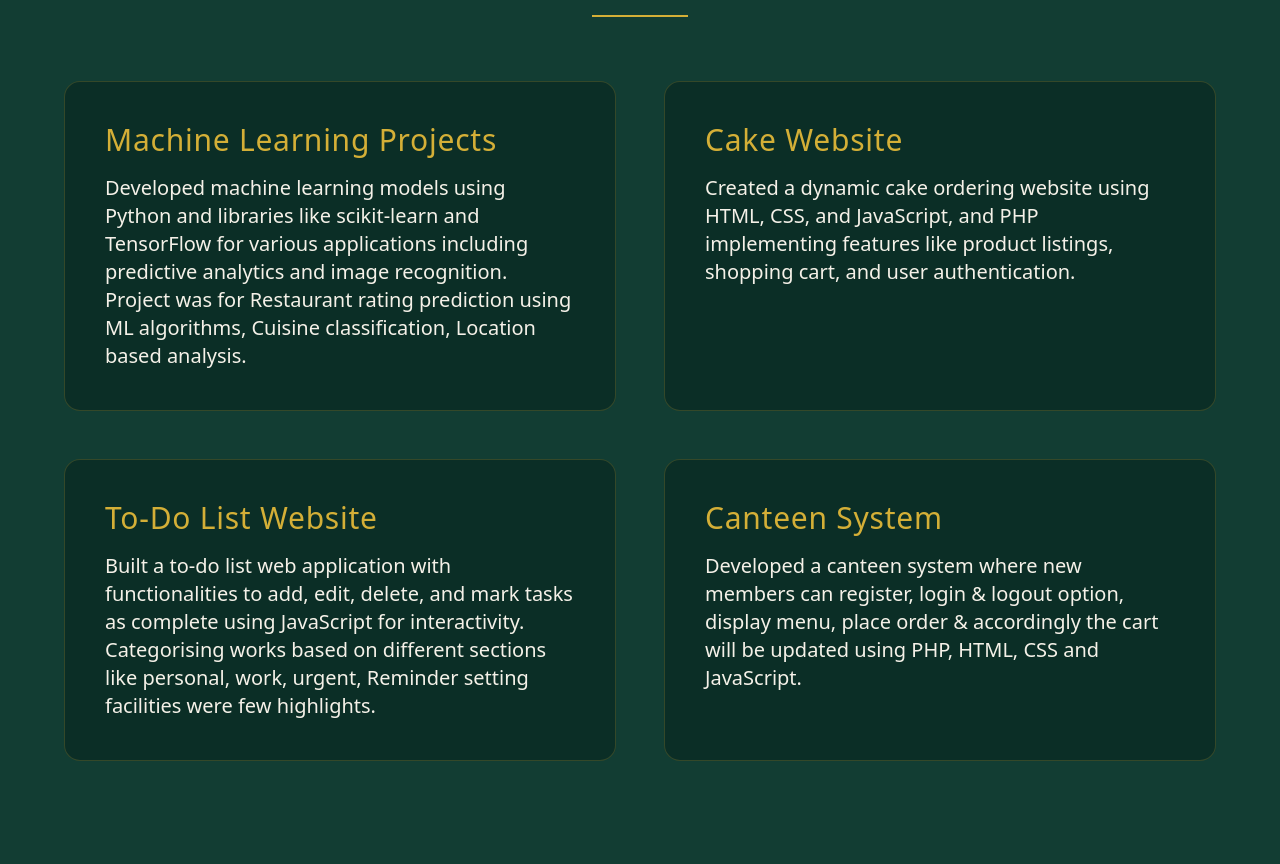
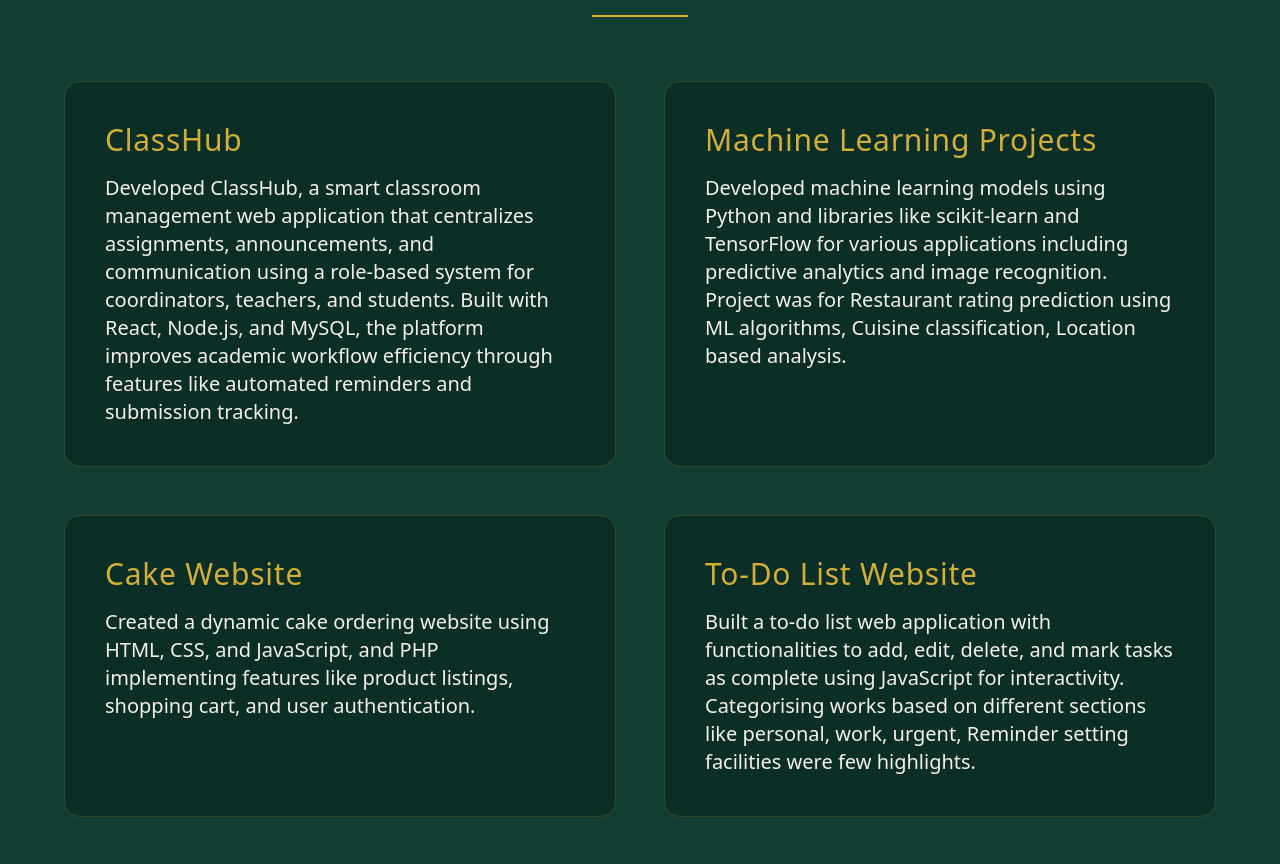
Before and after one commit to Vaishnavi-Ramesh-04/vaishnavi-portfolio, a React (Vite) app: page / in a window 1280 px wide. Shown: the part 3835-4699 px from the top of the page. Built offline with nearby package versions, Linux system fonts and the light colour scheme.

Commit message:
Add ClassHub project to Projects section in App.jsx

```diff
--- a/src/App.jsx
+++ b/src/App.jsx
@@ -320,7 +320,13 @@
 
       <div className="w-24 h-[2px] bg-[#D4AF37] mx-auto mb-16"></div>
 
+
       <div className="grid md:grid-cols-2 gap-12 max-w-6xl mx-auto">
+
+        <ProjectCard
+          title="ClassHub"
+          desc="Developed ClassHub, a smart classroom management web application that centralizes assignments, announcements, and communication using a role-based system for coordinators, teachers, and students. Built with React, Node.js, and MySQL, the platform improves academic workflow efficiency through features like automated reminders and submission tracking."
+        />
 
 
         <ProjectCard
```
Also changed, not shown: 1 other file (tests, documents, lock files or other folders).
